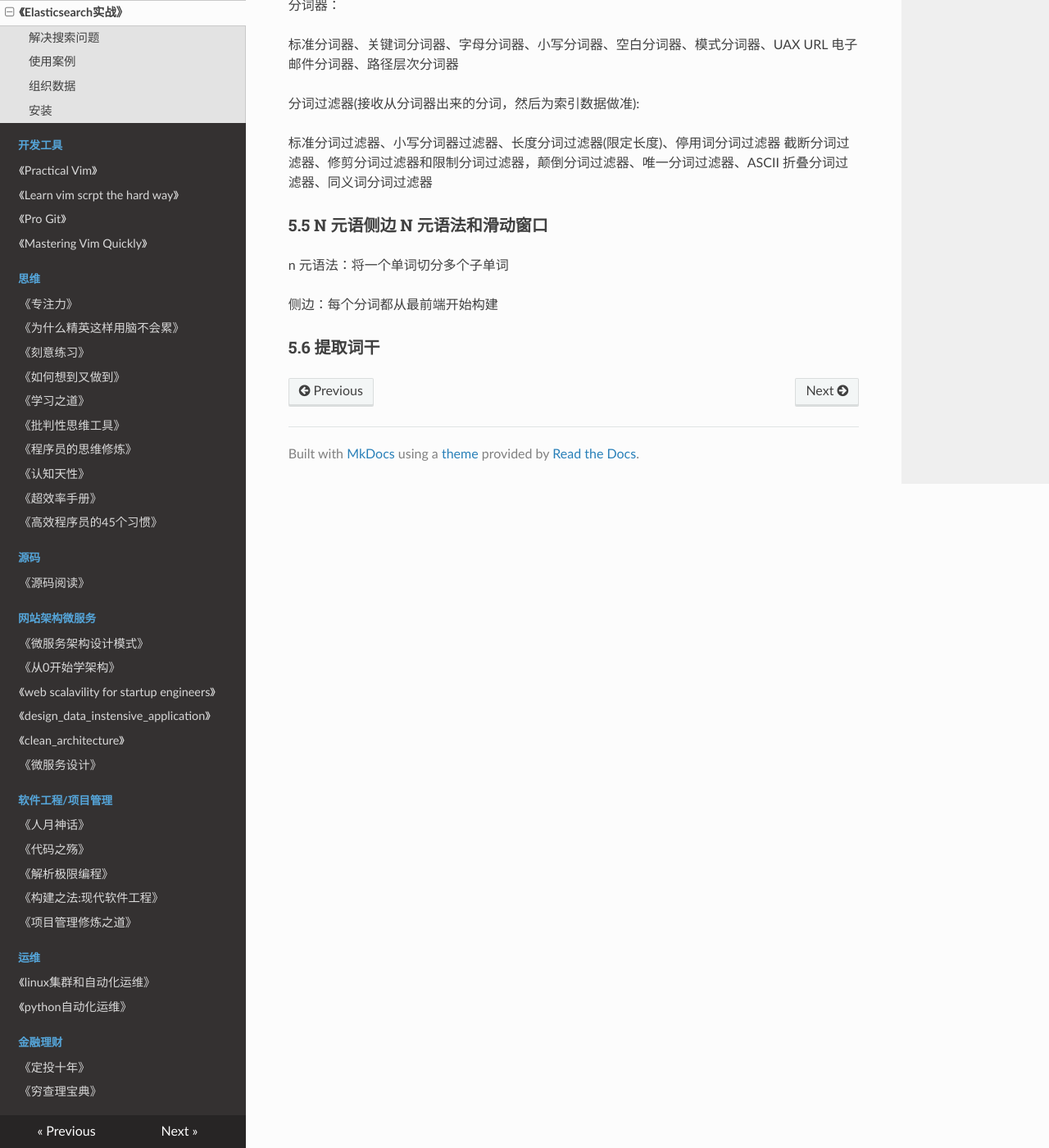
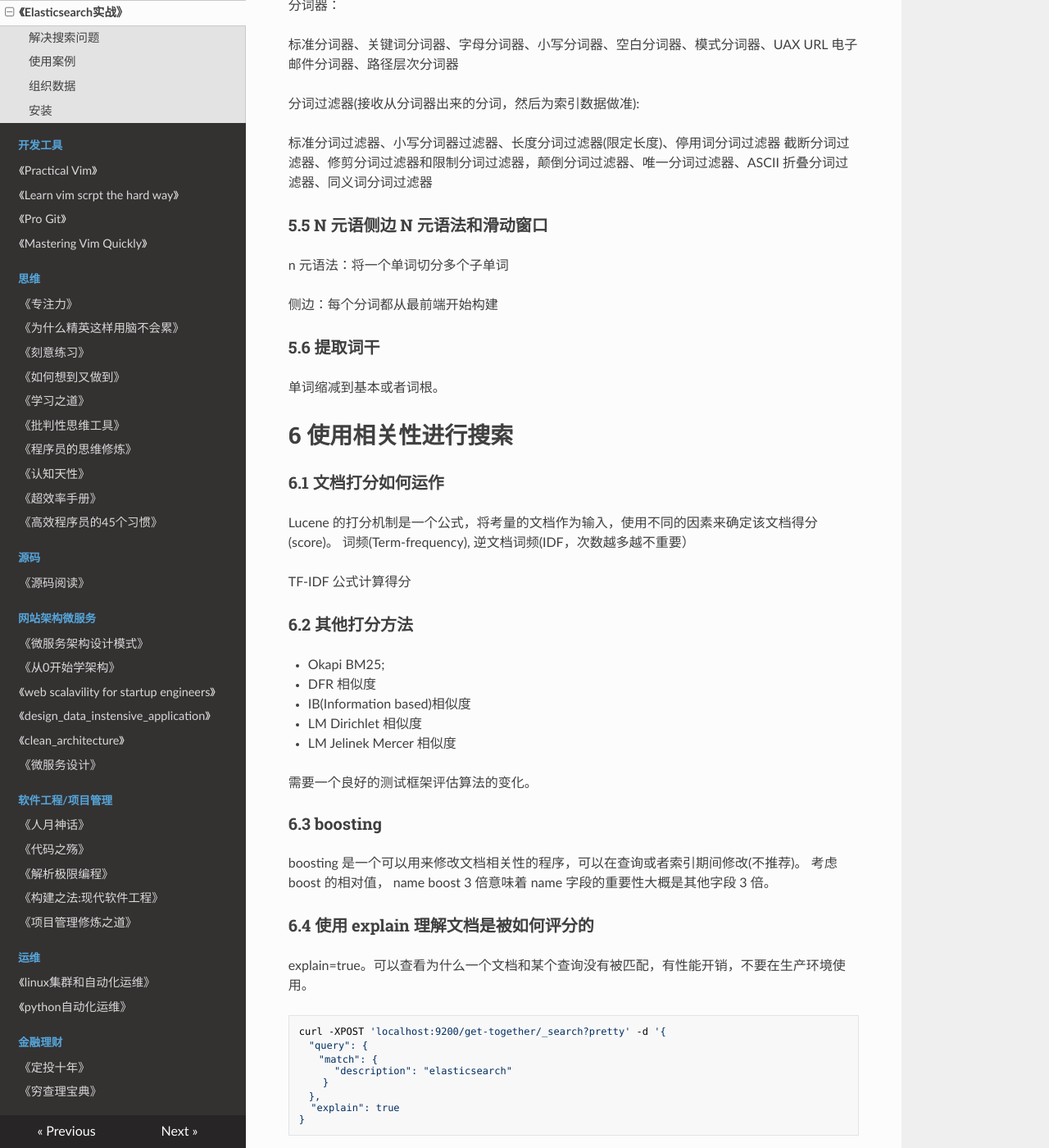
Before and after one commit to PegasusWang/booknotes, an MkDocs documentation site: the page built from docs/搜索引擎/Elasticsearch实战/book.md, in a window 1280 px wide and 1400 px high, scrolled down 5038 px. Shown: the whole window at 82% size. Built offline with MkDocs 1.6.1, drawn with Linux system fonts in a browser that asks for light colours; nearby versions of some CDN libraries; old or Windows-style settings are respelled for this version of MkDocs; some of the changed text lies outside the part shown.

Commit message:
es 使用相关性搜索

````diff
--- a/docs/搜索引擎/Elasticsearch实战/book.md
+++ b/docs/搜索引擎/Elasticsearch实战/book.md
@@ -231,3 +231,67 @@
 侧边：每个分词都从最前端开始构建
 
 ### 5.6 提取词干
+
+单词缩减到基本或者词根。
+
+
+# 6 使用相关性进行搜索
+
+### 6.1 文档打分如何运作
+
+Lucene 的打分机制是一个公式，将考量的文档作为输入，使用不同的因素来确定该文档得分(score)。
+词频(Term-frequency), 逆文档词频(IDF，次数越多越不重要）
+
+TF-IDF 公式计算得分
+
+### 6.2 其他打分方法
+
+- Okapi BM25;
+- DFR 相似度
+- IB(Information based)相似度
+- LM Dirichlet 相似度
+- LM Jelinek Mercer 相似度
+
+需要一个良好的测试框架评估算法的变化。
+
+### 6.3 boosting
+
+boosting 是一个可以用来修改文档相关性的程序，可以在查询或者索引期间修改(不推荐)。
+考虑 boost 的相对值， name boost 3 倍意味着 name 字段的重要性大概是其他字段 3 倍。
+
+### 6.4 使用 explain 理解文档是被如何评分的
+
+explain=true。可以查看为什么一个文档和某个查询没有被匹配，有性能开销，不要在生产环境使用。
+
+```sh
+curl -XPOST 'localhost:9200/get-together/_search?pretty' -d '{
+　"query": {
+　　"match": {
+      "description": "elasticsearch"
+    }
+　},
+  "explain": true
+}
+```
+
+### 6.5 使用查询打分来减小评分操作的性能影响
+下列情况可能导致打分变成资源密集操作：
+
+- 使用脚本的评分
+= 进行 phrase 词组陈哈训，搜索一定距离出现的词，使用很大的 slop 值
+
+可以使用再打分(rescoring)针对返回结果进行第二轮得分计算。
+
+### 6.6 使用 function_score 定制得分
+
+function_score 允许用户指定任何数量的任意函数，让它们作用于匹配了初始查询的文档，
+修改其得分，从而到达精细化控制结果相关性的目的。
+
+- weight 函数：得分乘以一个常数
+
+### 6.8 使用脚本排序
+
+es 还允许使用脚本在文档返回前对其进行排序，当用户需要在某个不存在的文档字段上排序时非常有用。
+
+### 6.9 字段数据
+需要在某个字段上进行排序或返回一些聚集时，es 需要快速决定，对于每个匹配的文档而言，哪些词条是用于排序或者聚集的。
````
